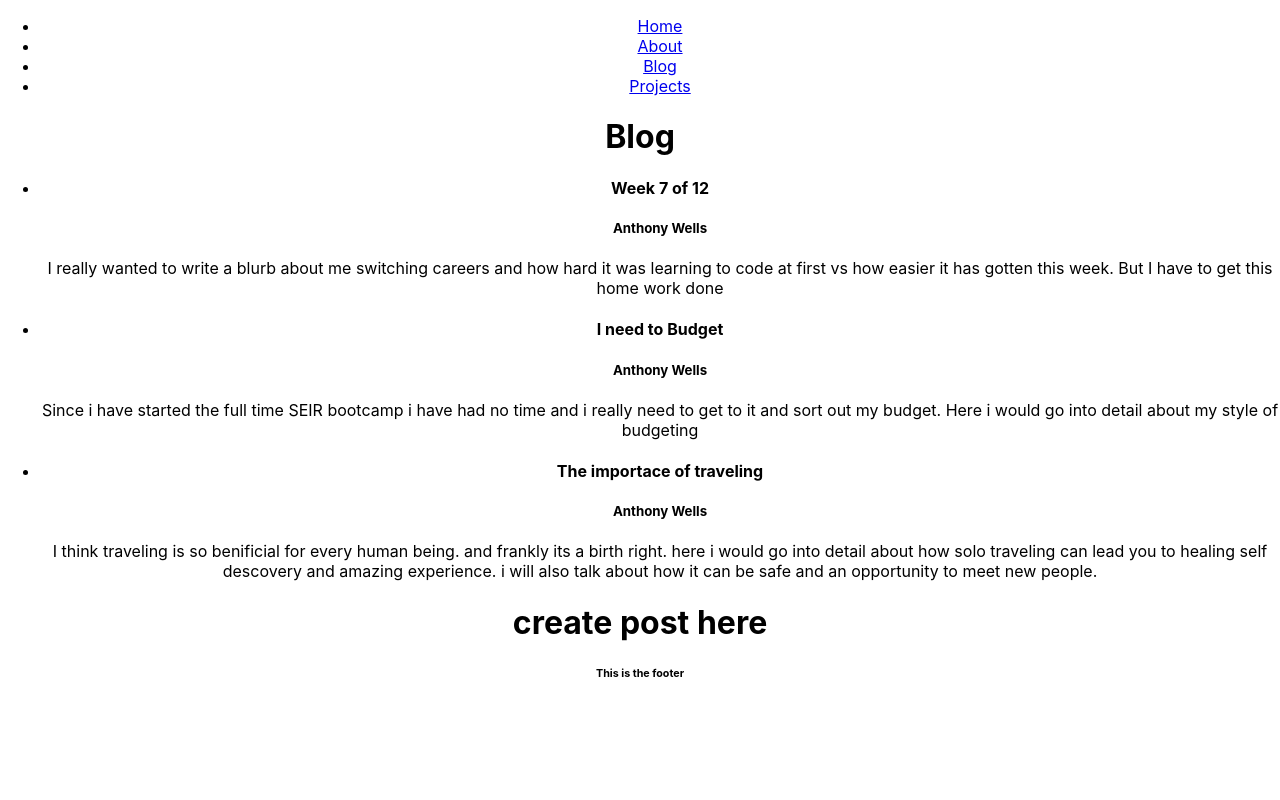
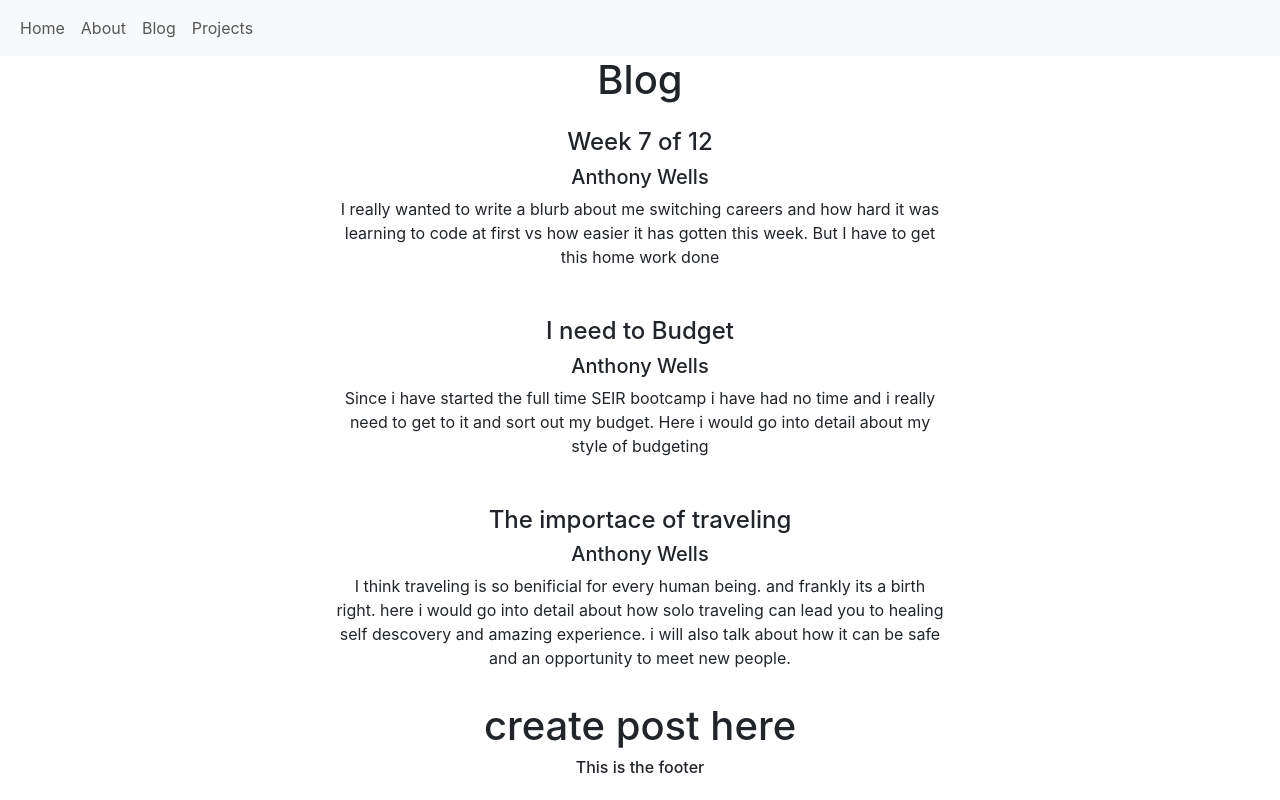
Before and after one commit to WDI-SEA/react-router-portfolio, a React (Create React App) app: page /blog in a window 1280 px wide. Built offline with nearby package versions, Linux system fonts and the light colour scheme.

Commit message:
Css applied

```diff
--- a/public/index.html
+++ b/public/index.html
@@ -24,6 +24,12 @@
       work correctly both with client-side routing and a non-root public URL.
       Learn how to configure a non-root public URL by running `npm run build`.
     -->
+
+    <link href="https://cdn.jsdelivr.net/npm/bootstrap@5.3.0-alpha3/dist/css/bootstrap.min.css" rel="stylesheet"
+      integrity="sha384-KK94CHFLLe+nY2dmCWGMq91rCGa5gtU4mk92HdvYe+M/SXH301p5ILy+dN9+nJOZ" crossorigin="anonymous">
+    <script src="https://cdn.jsdelivr.net/npm/bootstrap@5.3.0-alpha3/dist/js/bootstrap.bundle.min.js"
+      integrity="sha384-ENjdO4Dr2bkBIFxQpeoTz1HIcje39Wm4jDKdf19U8gI4ddQ3GYNS7NTKfAdVQSZe" crossorigin="anonymous"></script>
+
     <title>React App</title>
   </head>
   <body>
--- a/src/App.css
+++ b/src/App.css
@@ -28,6 +28,11 @@
   color: #61dafb;
 }
 
+.px-4 {
+  padding-right: 15.5rem!important;
+  padding-left: 15.5rem!important;
+}
+
 @keyframes App-logo-spin {
   from {
     transform: rotate(0deg);
--- a/src/components/pages/Blog.jsx
+++ b/src/components/pages/Blog.jsx
@@ -1,22 +1,26 @@
 
 export default function Blog(props) {
    const listPost= props.allPost.map((post) => {
-        return <li>
+        return <div class="p-3" key={`title - ${post.title}`}>
                     <h4>{post.title}</h4>
                     <h5>{post.author}</h5>
                     <p>{post.body}</p>
-                </li>
+                </div>
     })
     return(
-        <div>
+        <div class="container px-4 text-center">
+            <div class="row gx-5">
+    <div class="col">
             <h1>Blog</h1>
-            <ul>
+
                 {listPost}
-            </ul>
+
             <h1>create post here</h1>
             <form>
 
             </form>
         </div>
+        </div>
+        </div>
     )
 }
--- a/src/partials/Header.jsx
+++ b/src/partials/Header.jsx
@@ -2,13 +2,18 @@ import { Link } from 'react-router-dom'
 
 export default function Header() {
     return(
-        <nav>
-            <ul>
-                <li><Link to='/'>Home</Link></li>
-                <li><Link to='/about'>About</Link></li>
-                <li><Link to='/blog'>Blog</Link></li>
-                <li><Link to='/projects'>Projects</Link></li>
+        <nav class="navbar navbar-expand-lg bg-body-tertiary">
+           <div class="container-fluid">
+           <button class="navbar-toggler" type="button" data-bs-toggle="collapse" data-bs-target="#navbarNav" aria-controls="navbarNav" aria-expanded="false" aria-label="Toggle navigation">
+      <span class="navbar-toggler-icon"></span>
+    </button>
+            <ul class="navbar-nav">
+                <li class="nav-item"><Link to='/' class="nav-link">Home</Link></li>
+                <li class="nav-item"><Link to='/about' class="nav-link">About</Link></li>
+                <li class="nav-item"><Link to='/blog' class="nav-link">Blog</Link></li>
+                <li class="nav-item"><Link to='/projects' class="nav-link">Projects</Link></li>
             </ul>
+            </div>
         </nav>
     )
 }
```
